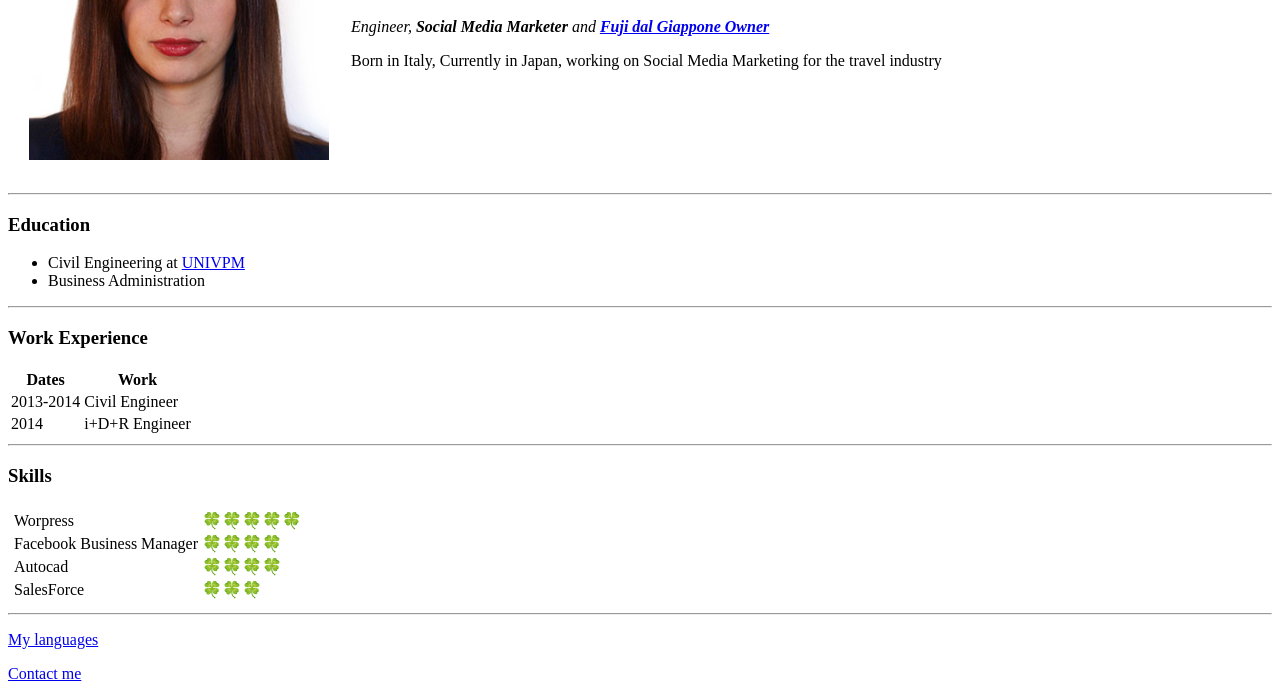
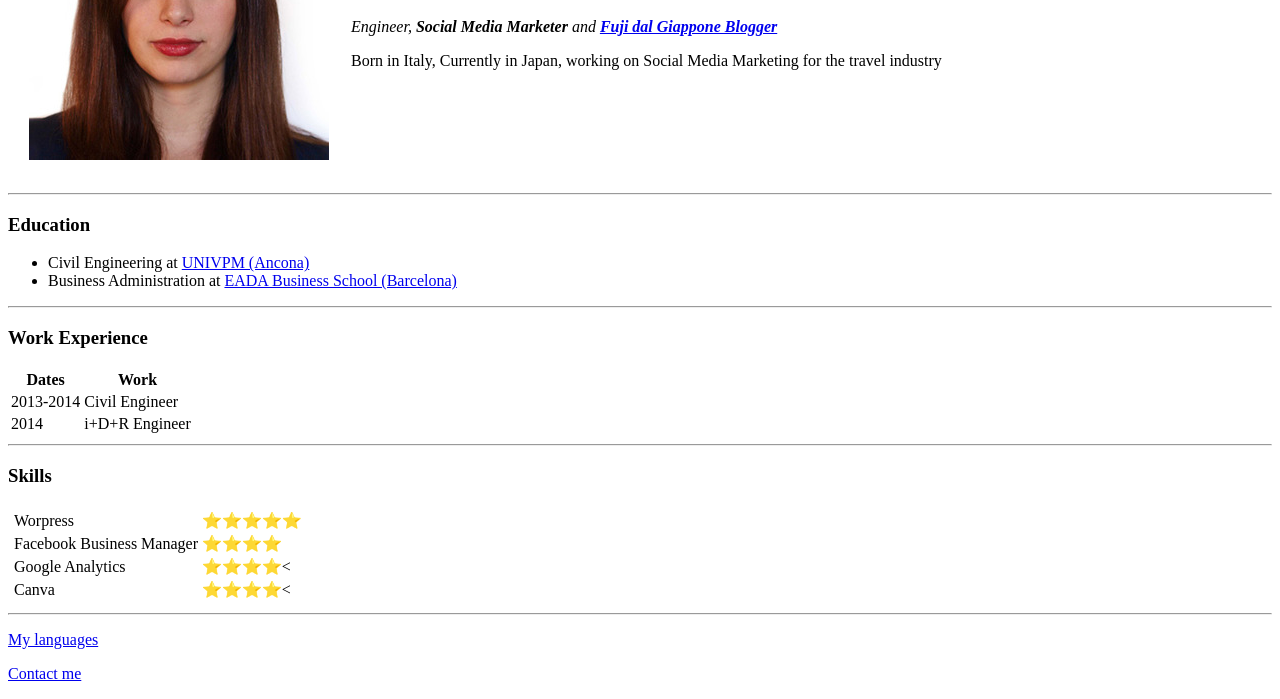
Before and after one commit to Vero-san/cv, a plain HTML site: page index.html in a window 1280 px wide. Shown: the part 169-868 px from the top of the page. Drawn offline with Linux system fonts and the light colour scheme.

Commit message:
Update index.html

```diff
--- a/index.html
+++ b/index.html
@@ -12,7 +12,7 @@
       <td><img src="images/veronicamassi.jpeg" alt="Veronica profile picture"></td>
       <td>
         <h1>Veronica Massi</h1>
-        <p><em>Engineer, <b>Social Media Marketer</b> and <b><a href="https://www.fujidalgiappone.com/">Fuji dal Giappone Owner</a></b></em>
+        <p><em>Engineer, <b>Social Media Marketer</b> and <b><a href="https://www.fujidalgiappone.com/">Fuji dal Giappone Blogger</a></b></em>
           <p>Born in Italy, Currently in Japan, working on Social Media Marketing for the travel industry</p>
       </td>
     </tr>
@@ -20,8 +20,8 @@
   <hr>
   <h3>Education</h3>
   <ul>
-    <li>Civil Engineering at <a href="https://www.univpm.it/Entra/">UNIVPM</a></li>
-    <li>Business Administration</li>
+    <li>Civil Engineering at <a href="https://www.univpm.it/Entra/">UNIVPM (Ancona)</a></li>
+    <li>Business Administration at <a href="https://www.eada.edu/">EADA Business School (Barcelona)</a></li>
   </ul>
   <hr>
   <h3>Work Experience</h3>
@@ -40,7 +40,6 @@
         <td>2014</td>
         <td>i+D+R Engineer</td>
       </tr>
-      </tr>
     </tbody>
   </table>
   <hr>
@@ -51,17 +50,19 @@
         <table cellspace="40">
           <tr>
             <td>Worpress</td>
-            <td>🍀🍀🍀🍀🍀</td>
+            <td>⭐⭐⭐⭐⭐</td>
+          </tr>
           <tr>
             <td>Facebook Business Manager</td>
-            <td>🍀🍀🍀🍀</td>
+            <td>⭐⭐⭐⭐</td>
           </tr>
           <tr>
-            <td>Autocad</td>
-            <td>🍀🍀🍀🍀</td>
+            <td>Google Analytics</td>
+            <td>⭐⭐⭐⭐<</td>
+          </tr>
           <tr>
-            <td>SalesForce</td>
-            <td>🍀🍀🍀</td>
+            <td>Canva</td>
+            <td>⭐⭐⭐⭐<</td>
           </tr>
         </table>
       </td>
```
